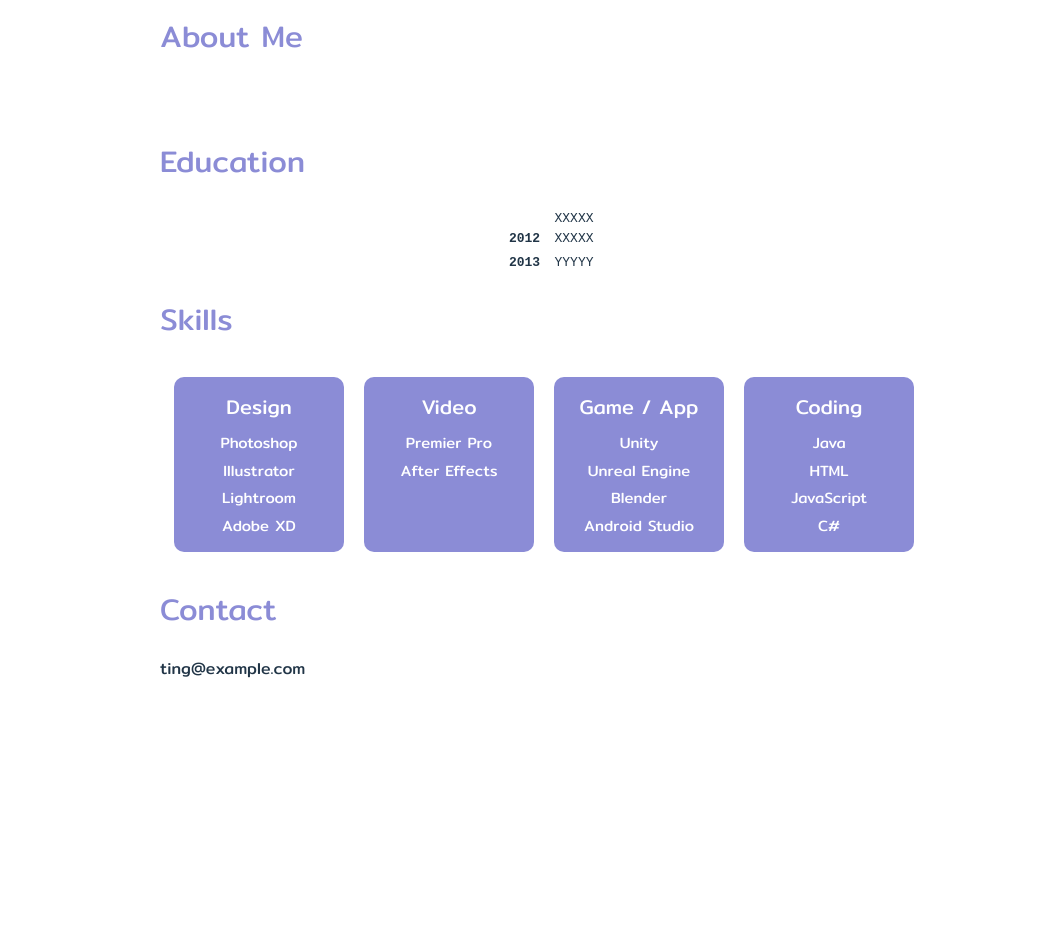
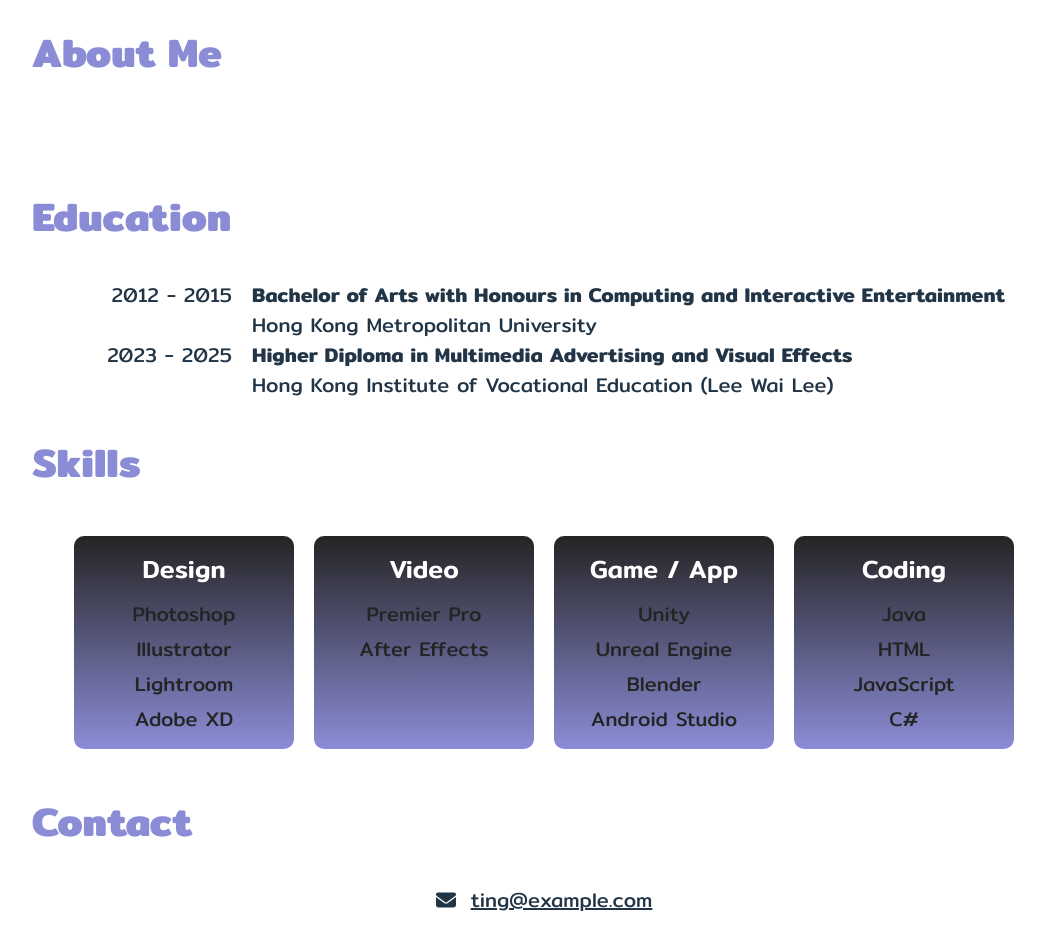
Before and after one commit to aoiting/react-web2, a React (Vite) app: page /about in a window 1280 px wide. Shown: the part 80-1030 px from the top of the page, without its empty margins (96-1141 px from the left). Before the commit the page ends 800 px from the top, so only its background shows below. Built offline with nearby package versions, Linux system fonts and the light colour scheme.

Commit message:
about css

```diff
--- a/package.json
+++ b/package.json
@@ -12,6 +12,7 @@
   "dependencies": {
     "@emotion/react": "^11.14.0",
     "@emotion/styled": "^11.14.1",
+    "@fontsource/mitr": "^5.2.6",
     "@fortawesome/fontawesome-svg-core": "^6.7.2",
     "@fortawesome/free-solid-svg-icons": "^6.7.2",
     "@fortawesome/react-fontawesome": "^0.2.2",
--- a/src/About/About.css
+++ b/src/About/About.css
@@ -1,5 +1,10 @@
+body, html, #root {
+  font-family: 'Mitr', sans-serif;
+}
+
 .container-about h2{
-      font-size: 30px;
+  font-family: 'Mitr';
+    font-size: 40px;
     font-weight: bold;
     color: #8B8CD6;
     text-align: left;
@@ -7,9 +12,9 @@
 
 .container-about{
 justify-content: center;
-
-margin-left: 20%;
-margin-right: 20%;
+margin-left: 10%;
+margin-right: 10%;
+margin-bottom: 10%;
 }
 
 .container-image{
@@ -33,7 +38,7 @@
 
 
 .aboutme p {
-    font-size: 20px;
+    font-size: 25px;
     color: #FFF;
     position: center;
     text-align: center;
@@ -41,7 +46,7 @@
 
 .about-content h2{
     font-size: 24px;
-    font-weight: bold;
+    font-weight: 600;
     color: #8B8CD6;
     padding-top: 15px;
       text-align: left;
@@ -51,19 +56,26 @@
 
 .education{
   position: center;
-  text-align: center;
+}
+
+.year {
+  font-size: 20px;
+  display: inline-block;
+  width: 200px;
+   text-align: right;
 
 }
-.year {
 
-  display: inline-block;
-  width: 60px;
-  font-weight: bold;
-  font-family: monospace;
+.value {
+  padding-left: 20px;
+    font-size: 20px;
+    display: inline-block;
+    vertical-align: top;
+     text-align: left;
 }
-.value {
-  display: inline-block;
-  font-family: monospace;
+
+.subject {
+    font-weight: 600;
 }
 
 
@@ -72,7 +84,9 @@
 
 
 
-/* skill */
+
+
+/* Skills */
 
 .skill-flexbox{
     display: flex;
@@ -81,24 +95,43 @@
 }
 
 .skill-item{
-  background-color: #8B8CD6;
-  width: 150px;
+
+  background: linear-gradient(to bottom, #242424 0%, #8b8cd6 100%);
+  width: 200px;
   margin: 10px;
   padding: 10px;
   text-align: center;
   border-radius: 10px;
+
 }
 
 .skill-item h4{
   margin: 0;
   padding: 5px 0;
-  font-size: 20px;
-  font-weight: bold;
+  font-size: 25px;
+  font-weight: 500;
   color: white;
 }
 
 .skill-item p{
   margin: 5px 0;
-  font-size: 15px;
-  color: white;
+  font-size: 20px;
+  color: #242424;
+  font-weight: 400;
 }
+
+
+
+/* Contact */
+.email {
+  display: flex;
+  align-items: center;
+  justify-content: center;
+  gap: 15px;
+  font-size: 20px;
+}
+
+.email a {
+  text-decoration: underline;
+  color: inherit;
+}
--- a/src/About/About.tsx
+++ b/src/About/About.tsx
@@ -4,11 +4,21 @@
 import videojs from "video.js";
 import "video.js/dist/video-js.css";
 import Header from "../components/header.tsx";
+import "@fontsource/mitr";
+import "@fontsource/mitr/400.css";
+import "@fontsource/mitr/500.css";
+import "@fontsource/mitr/600.css";
+import "@fontsource/mitr/700.css";
+import { FontAwesomeIcon } from '@fortawesome/react-fontawesome';
+import {  faEnvelope } from '@fortawesome/free-solid-svg-icons';
+
+
 
 const About: React.FC = () => {
 
   return (
     <div>
+
       <Header />
 
       <div className="container-about">
@@ -20,8 +30,33 @@
 
 <div className="education">
         <h2>Education</h2>
-     <span className="year">2012</span><span className="value">XXXXX <br></br><span className="value">XXXXX</span>  </span><br></br>
-     <span className="year">2013</span><span className="value">YYYYY</span>
+     <span className="year">2012 - 2015</span>
+
+     <span className="value">
+
+           <span className="subject">
+      Bachelor of Arts with Honours in Computing and Interactive Entertainment
+      <br></br>
+           </span>
+
+      <span className="school">Hong Kong Metropolitan University</span>
+
+       </span>
+
+      <br></br>
+
+   <span className="year">2023 - 2025</span>
+
+      <span className="value">
+
+   <span className="subject"> Higher Diploma in Multimedia Advertising and Visual Effects
+      <br></br>
+           </span>
+
+      <span className="school">Hong Kong Institute of Vocational Education (Lee Wai Lee)</span>
+
+       </span>
+
 
 </div>
 
@@ -61,14 +96,16 @@
 
 
 
-        <div className="contact-info">
-            <h2> Contact </h2>
-          <p>ting@example.com</p>
-          </div>
-        </div>
-      </div>
+<div className="contact-info">
+    <h2>Contact</h2>
+    <div className="email">
+      <FontAwesomeIcon icon={faEnvelope} />
+      <a href="mailto:ting@example.com">ting@example.com</a>
+    </div>
+  </div>
 
-
+</div>
+</div>
 
   );
 };
```
Also changed, not shown: 1 other file (tests, documents, lock files or other folders).
